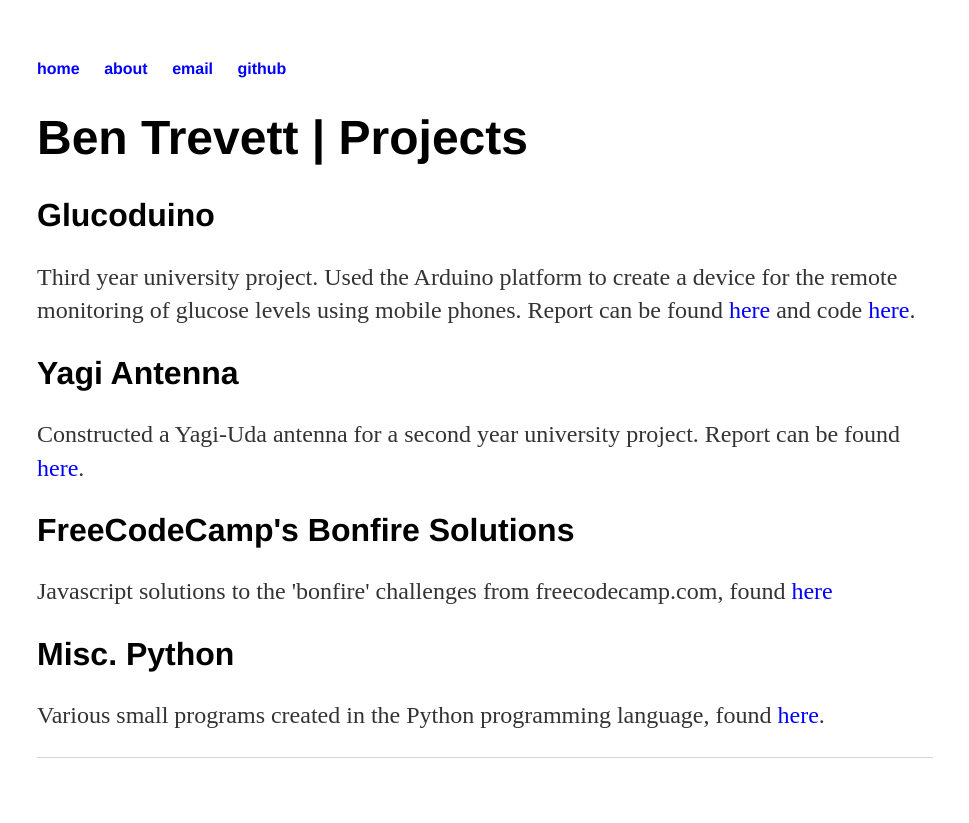
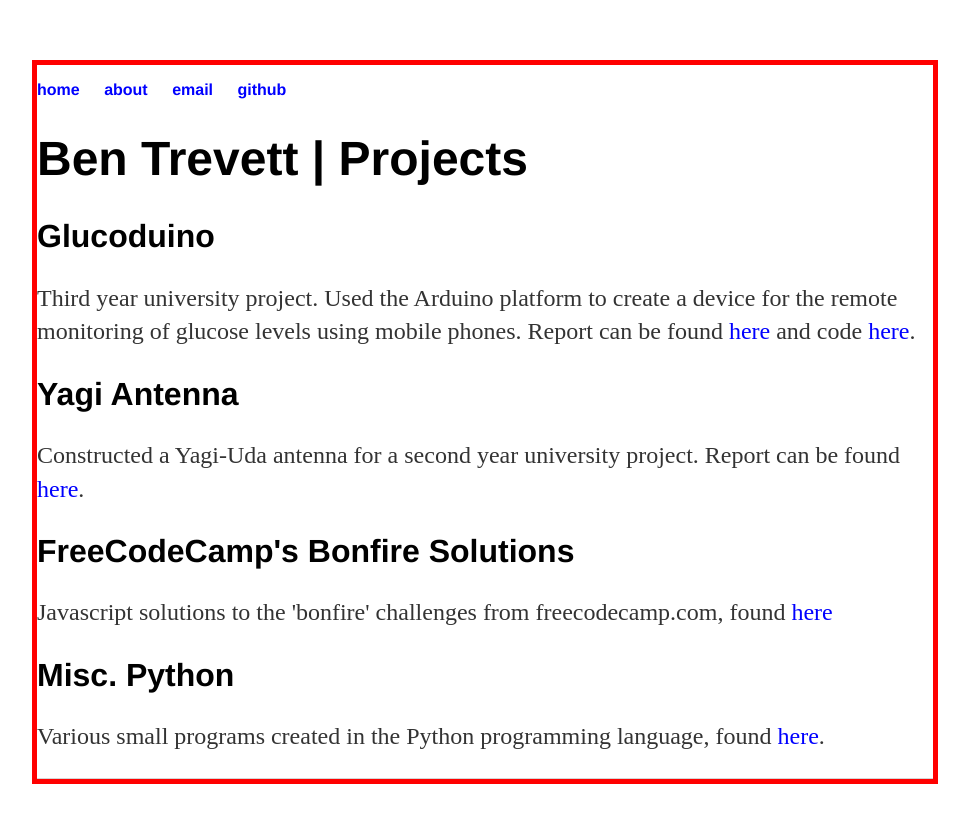
Before and after one commit to bentrevett/bentrevett.github.io, a Jekyll site: the page built from index.html, in a window 1280 px wide. Shown: the top 823 px of the page, without its empty margins (155-1124 px from the left). Built offline with Jekyll 4.4.1, drawn with Linux system fonts in a browser that asks for light colours.

Commit message:
Update main.css

```diff
--- a/css/main.css
+++ b/css/main.css
@@ -1,4 +1,5 @@
 body {
+    border: 5px solid red;
     width: 70%;
     margin: 60px auto;
 }
```
